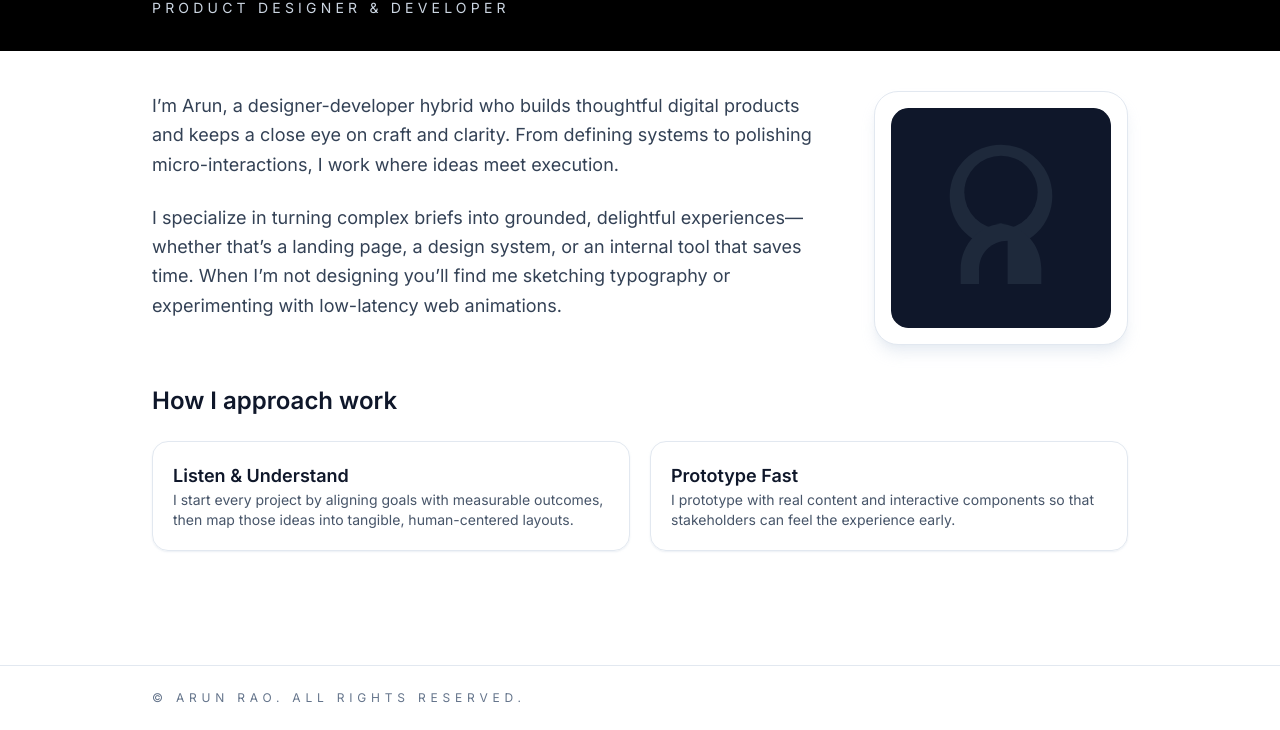
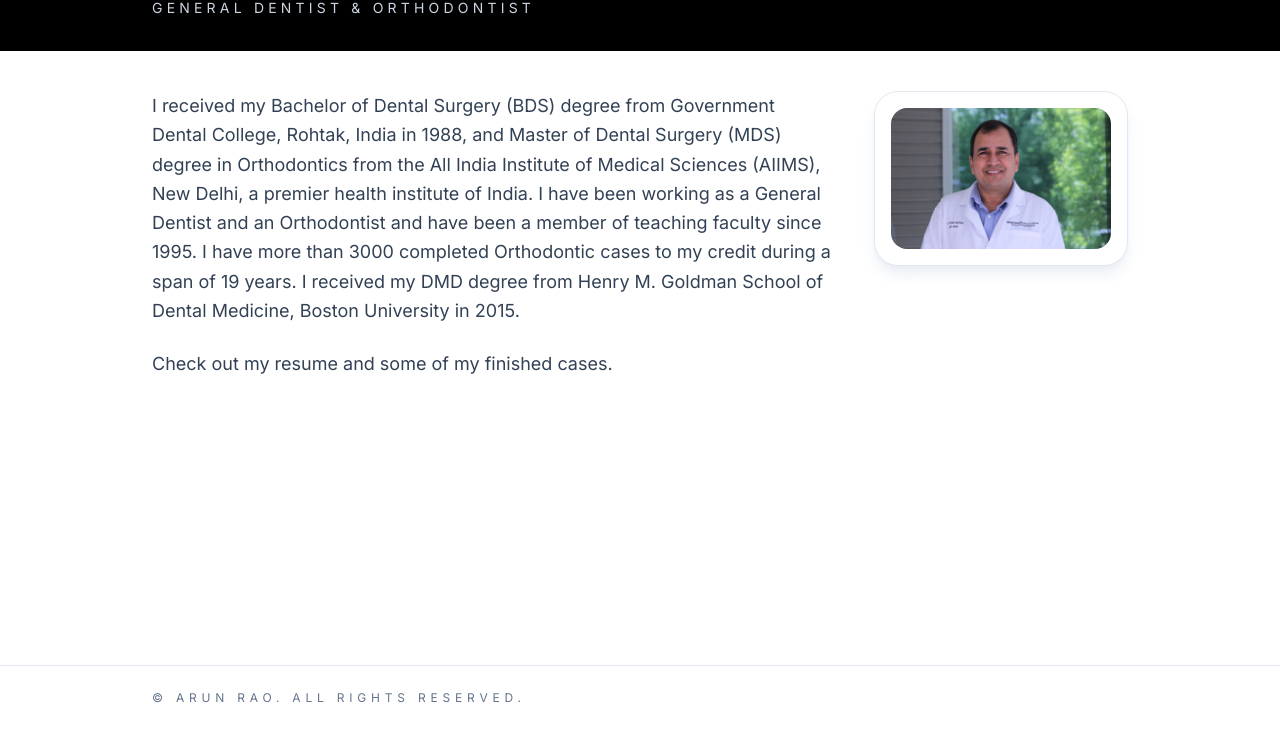
Before and after one commit to shivanshu3/kumararun.com, an Eleventy site: page src/index.html in a window 1280 px wide. Shown: the part 70-800 px from the top of the page. Built offline with nearby package versions, Linux system fonts and the light colour scheme; Eleventy itself is replaced by a stand-in of ours; files that its build step writes are made by us from their sources.

Commit message:
Update name, home page content, and profile picture

```diff
--- a/src/_includes/header.html
+++ b/src/_includes/header.html
@@ -1,8 +1,8 @@
 <header class="w-full border-b border-black bg-black">
   <div class="max-w-5xl mx-auto flex flex-col gap-6 px-6 py-8 md:flex-row md:items-center md:justify-between">
     <div class="space-y-1">
-      <p class="text-2xl font-semibold tracking-tight text-white">Arun Rao</p>
-      <p class="text-sm uppercase tracking-[0.3em] text-slate-300">Product Designer & Developer</p>
+      <p class="text-2xl font-semibold tracking-tight text-white">Arun Kumar</p>
+      <p class="text-sm uppercase tracking-[0.3em] text-slate-300">General Dentist & Orthodontist</p>
     </div>
     <nav class="flex flex-wrap items-center gap-4 text-sm font-medium">
       <a class="text-white hover:text-[#0693e3] transition" href="/">Home</a>
--- a/src/_includes/layouts/base.njk
+++ b/src/_includes/layouts/base.njk
@@ -3,10 +3,10 @@
   <head>
     <meta charset="UTF-8" />
     <meta name="viewport" content="width=device-width, initial-scale=1" />
-    <title>{% if title %}{{ title }} | Arun Rao{% else %}Arun Rao{% endif %}</title>
+    <title>{% if title %}{{ title }} | Arun Kumar{% else %}Arun Kumar{% endif %}</title>
     <meta
       name="description"
-      content="Portfolio site for Arun Rao—designing meaningful digital experiences."
+      content="Portfolio site for Dr. Arun Kumar"
     />
     <link rel="preconnect" href="https://fonts.googleapis.com" />
     <link rel="preconnect" href="https://fonts.gstatic.com" crossorigin />
--- a/src/index.html
+++ b/src/index.html
@@ -7,43 +7,19 @@ permalink: /
 <section class="grid gap-10 md:grid-cols-[1.1fr_auto]">
   <div class="space-y-6 text-lg leading-relaxed text-slate-700">
     <p>
-      I’m Arun, a designer-developer hybrid who builds thoughtful digital products and keeps a close
-      eye on craft and clarity. From defining systems to polishing micro-interactions, I work where
-      ideas meet execution.
+      I received my Bachelor of Dental Surgery (BDS) degree from Government Dental College, Rohtak, India in 1988, and Master of Dental Surgery (MDS) degree in Orthodontics from the All India Institute of Medical Sciences (AIIMS), New Delhi, a premier health institute of India. I have been working as a General Dentist and an Orthodontist and have been a member of teaching faculty since 1995. I have more than 3000 completed Orthodontic cases to my credit during a span of 19 years. I received my DMD degree from Henry M. Goldman School of Dental Medicine, Boston University in 2015.
     </p>
     <p>
-      I specialize in turning complex briefs into grounded, delightful experiences—whether that’s a
-      landing page, a design system, or an internal tool that saves time. When I’m not designing you’ll
-      find me sketching typography or experimenting with low-latency web animations.
+      Check out my resume and some of my finished cases.
     </p>
   </div>
   <div class="flex items-start justify-center">
     <div class="rounded-3xl border border-slate-200 bg-white p-4 shadow-lg shadow-slate-200/80">
       <img
-        src="/assets/images/profile-placeholder.svg"
+        src="/assets/images/arun_kumar.jpg"
         alt="Photo of Arun"
         class="max-w-[220px] rounded-2xl"
       />
     </div>
   </div>
 </section>
-
-<section class="space-y-6">
-  <h2 class="text-2xl font-semibold text-slate-900">How I approach work</h2>
-  <div class="grid gap-5 md:grid-cols-2">
-    <div class="rounded-2xl border border-slate-200 bg-white/90 p-5 shadow-sm shadow-slate-200/70">
-      <h3 class="text-lg font-semibold text-slate-900">Listen & Understand</h3>
-      <p class="text-sm text-slate-600">
-        I start every project by aligning goals with measurable outcomes, then map those ideas into
-        tangible, human-centered layouts.
-      </p>
-    </div>
-    <div class="rounded-2xl border border-slate-200 bg-white/90 p-5 shadow-sm shadow-slate-200/70">
-      <h3 class="text-lg font-semibold text-slate-900">Prototype Fast</h3>
-      <p class="text-sm text-slate-600">
-        I prototype with real content and interactive components so that stakeholders can feel the
-        experience early.
-      </p>
-    </div>
-  </div>
-</section>
```
Also changed, not shown: src/assets/images/arun_kumar.jpg (added), src/assets/images/profile-placeholder.svg (deleted).
